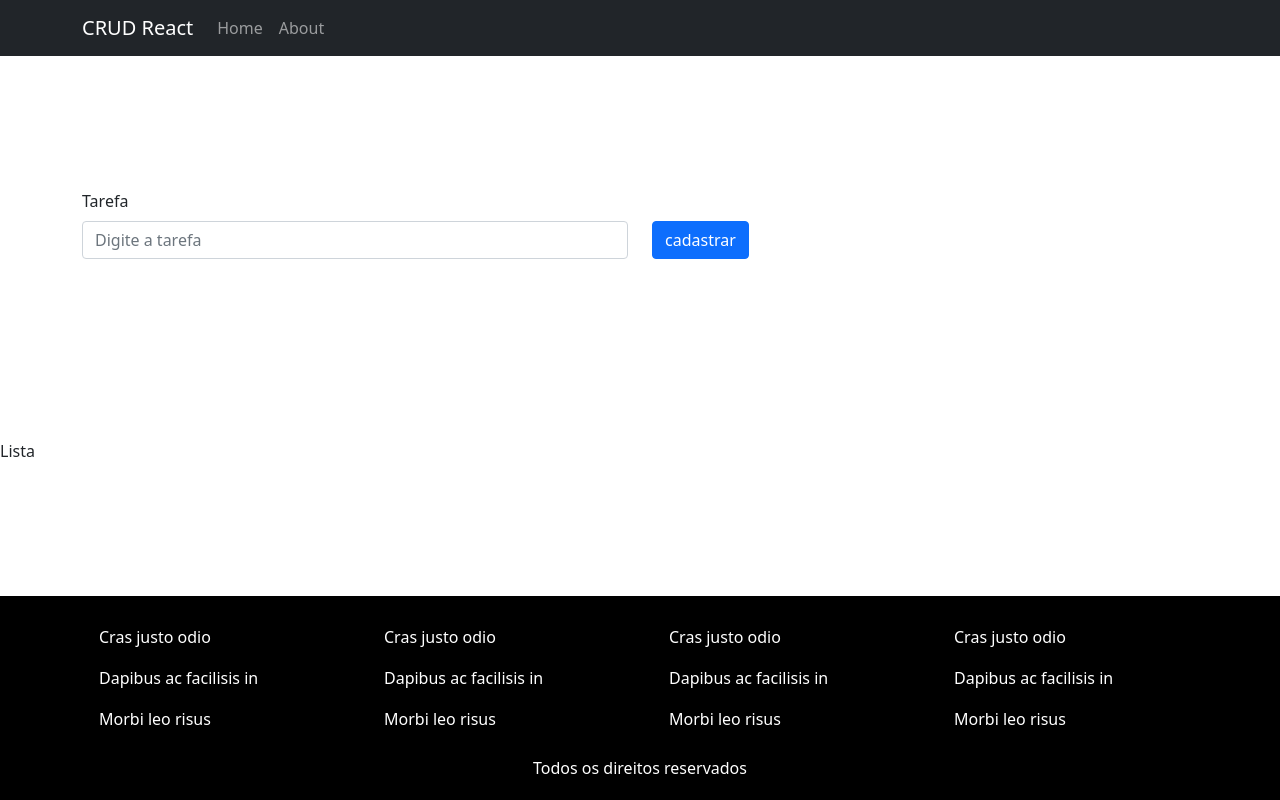
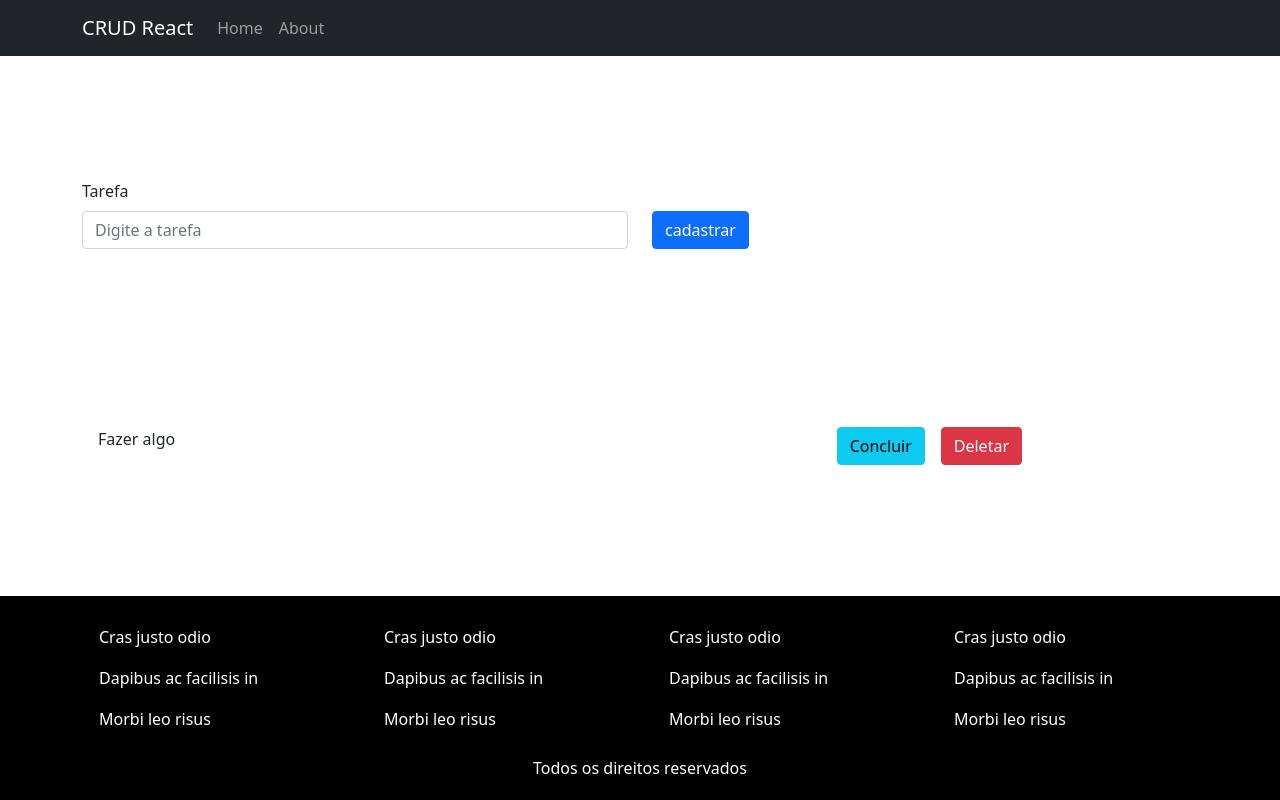
Before and after one commit to JonasDeOliveira/crud-api-react-turma-7, a React (Create React App) app: page / in a window 1280 px wide. Built offline with nearby package versions, Linux system fonts and the light colour scheme.

Commit message:
layout pronto

```diff
--- a/src/components/Todo/List/TodoList.js
+++ b/src/components/Todo/List/TodoList.js
@@ -1,12 +1,39 @@
-import React, { useState } from 'react'
+import React from 'react'
 import './TodoList.css'
+import { Container, ListGroup, Row, Col, Button } from 'react-bootstrap'
 
 function TodoList(props) {
 
-    return(
-        <>
-            <div>Lista</div>
-        </>
+    const renderTask = () => {
+        return (
+            <ListGroup.Item>
+                <Row className="itemTask">
+                    <Col xs={6} md={8}>
+                        Fazer algo
+                    </Col>
+                    <Col>
+                        <Button variant="info">
+                            Concluir
+                        </Button>
+                        <Button className="mx-3" variant="danger">
+                            Deletar
+                        </Button>
+                    </Col>
+                </Row>
+            </ListGroup.Item>
+        )
+    }
+
+    return (
+        <Container>
+            <Row>
+                <Col>
+                    <ListGroup variant="flush">
+                        {renderTask()}
+                    </ListGroup>
+                </Col>
+            </Row>
+        </Container>
     )
 }
 
```
